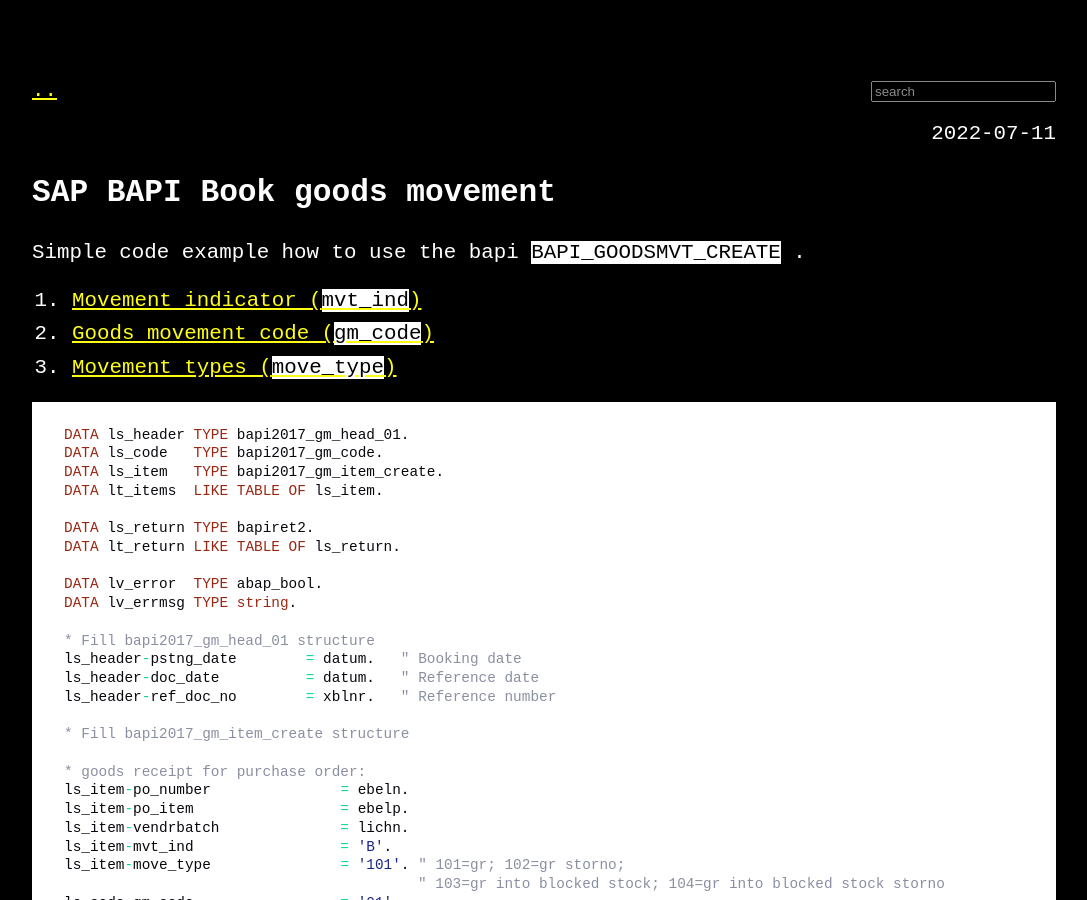
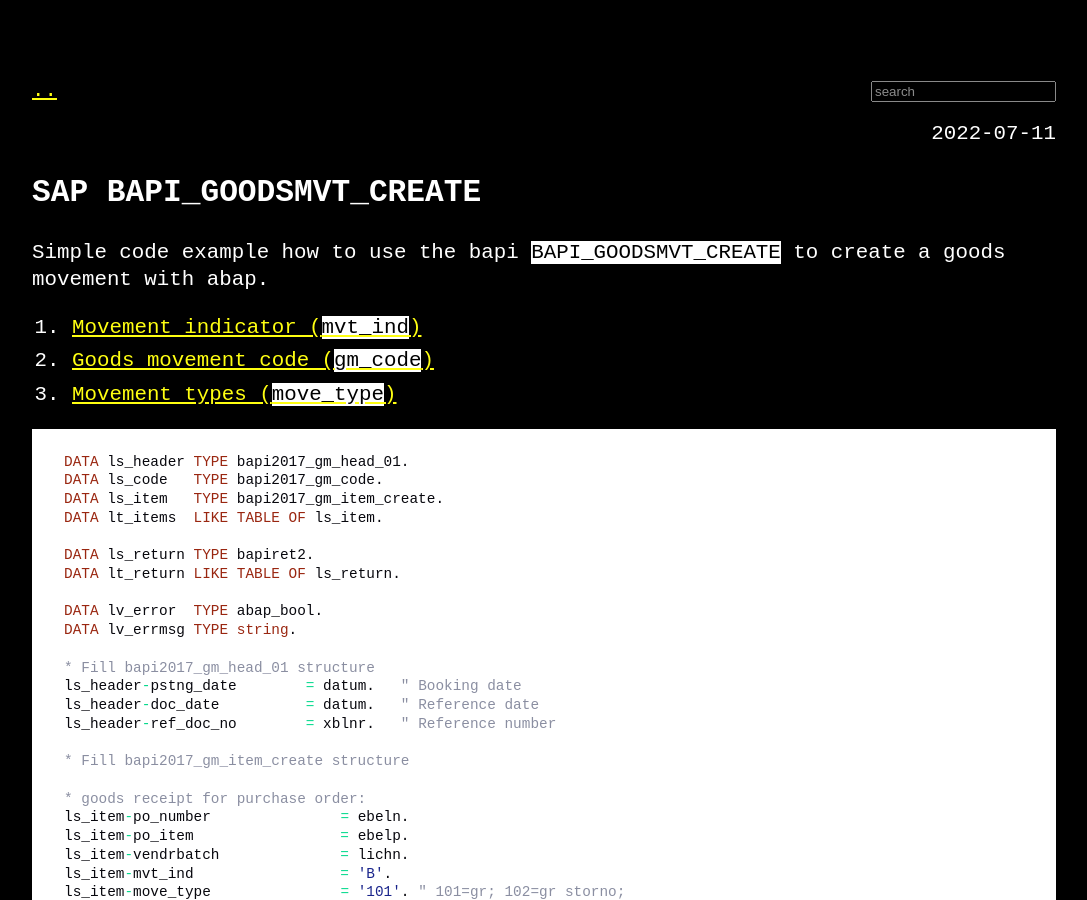
Before and after one commit to matseee/matseee.github.io, a Jekyll site: the page built from _posts/2022-07-12-sap-bapi-goodsmvt-create.md, in a window 1280 px wide and 900 px high. Shown: the whole window, without its empty margins (96-1183 px from the left). Built offline with Jekyll 4.4.1, drawn with Linux system fonts in a browser that asks for light colours.

Commit message:
fix typo

```diff
--- a/_posts/2022-07-12-sap-bapi-book-goods-movement.md
+++ b/_posts/2022-07-12-sap-bapi-goodsmvt-create.md
@@ -1,10 +1,10 @@
 ---
 layout: post
-title:  "SAP BAPI Book goods movement"
+title:  "SAP BAPI_GOODSMVT_CREATE"
 date: 2022-07-12 00:00:00 +0200
 categories: ["Programming", "SAP"]
 ---
-Simple code example how to use the bapi `BAPI_GOODSMVT_CREATE` .
+Simple code example how to use the bapi `BAPI_GOODSMVT_CREATE` to create a goods movement with abap.
 
 1. [Movement indicator (`mvt_ind`)](#movement-indicator)
 1. [Goods movement code (`gm_code`)](#goods-movement-code)
```
